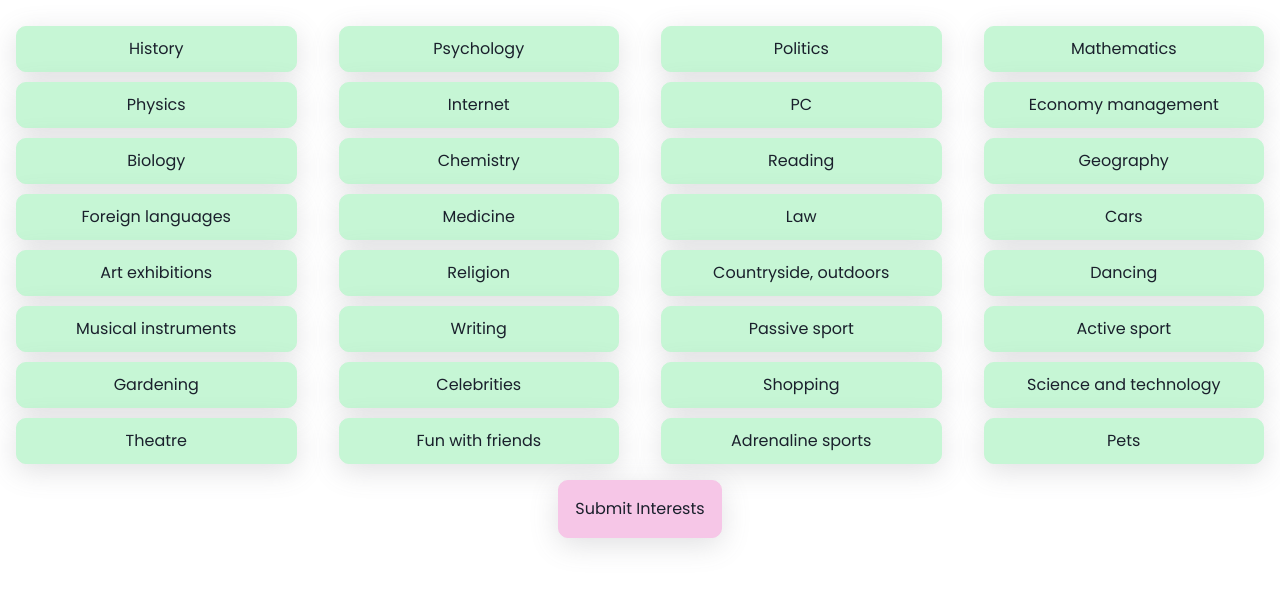
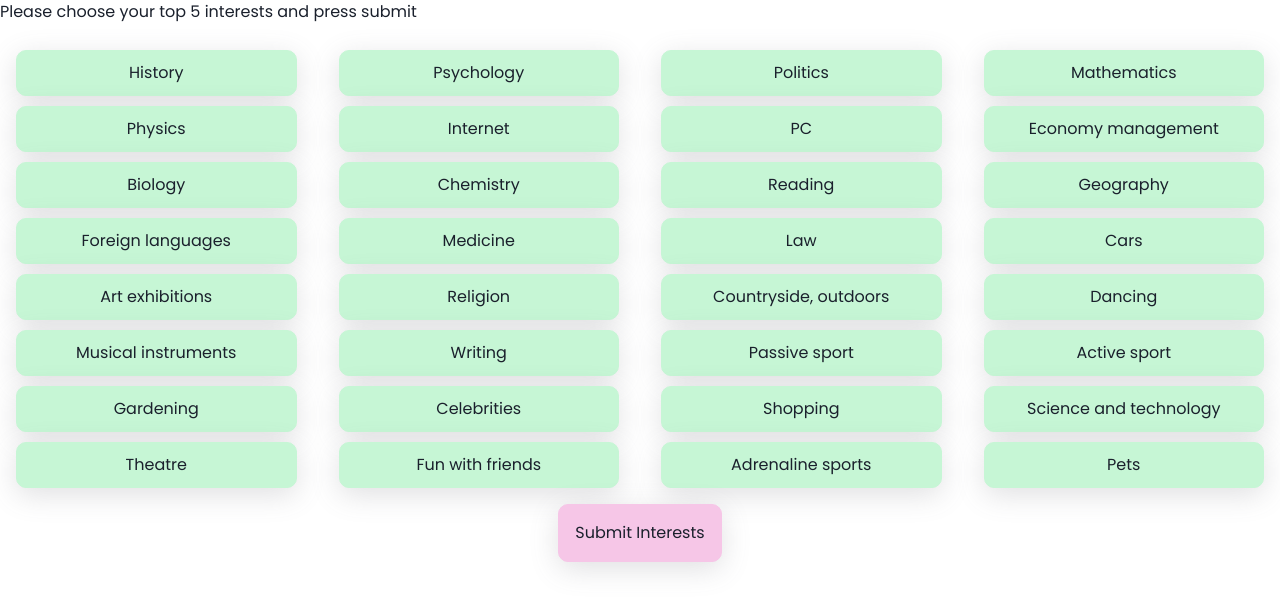
Before and after one commit to benspblewis/hackathon-ITC, a React (Create React App) app in the folder lingochat/: page /interests in a window 1280 px wide. Shown: the top 612 px of the page. Built offline with nearby package versions, Linux system fonts and the light colour scheme; no server answers.

Commit message:
minor change

```diff
--- a/lingochat/src/InterestsForm.js
+++ b/lingochat/src/InterestsForm.js
@@ -38,6 +38,7 @@ console.log(interestsArray)
 
   return (
     <>
+    <h1>Please choose your top 5 interests and press submit</h1>
     <form className="interestform">
         <div className="grid">
     <button id="1" onClick={handleClick} style={styles.button} className="interests">History</button>
```
